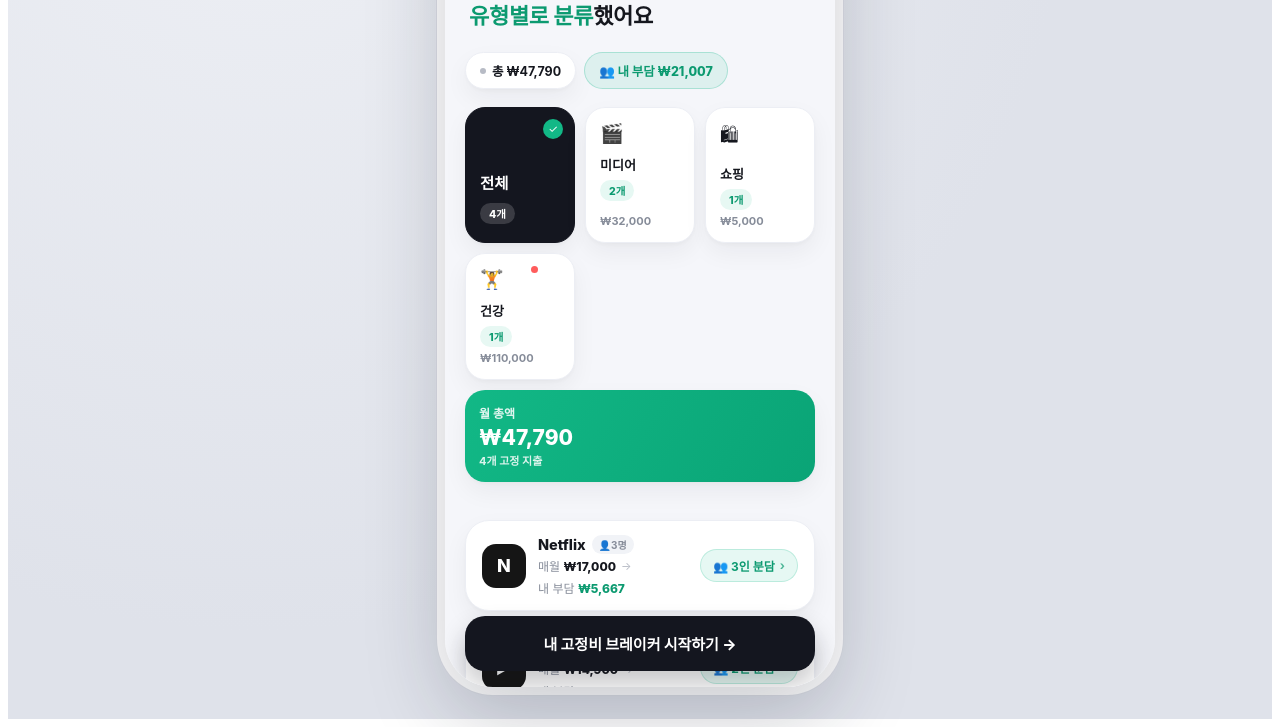
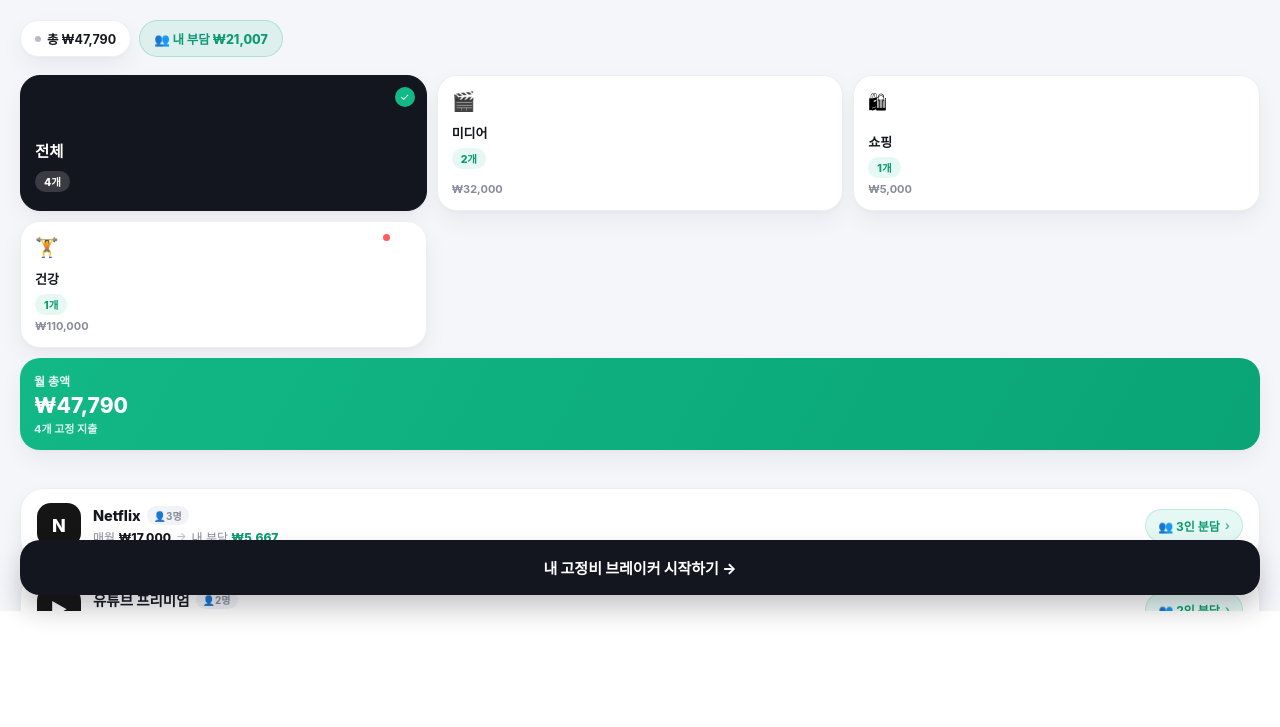
Before and after one commit to jskpub/bank_salad_per, a plain HTML site: page index.html in a window 1280 px wide. Shown: the part 189-916 px from the top of the page. After the commit the page ends 800 px from the top, so only its background shows below. Drawn offline with Linux system fonts and the light colour scheme.

Commit message:
css 수정

```diff
--- a/style.scss
+++ b/style.scss
@@ -29,29 +29,31 @@
 
 * {
   box-sizing: border-box;
-}
-
-.stage {
-  display: flex;
-  justify-content: center;
-  align-items: flex-start;
-  padding: 24px 0;
-  background: radial-gradient(circle at 20% 0%, #eef0f5 0%, #dfe2ea 60%);
-  min-height: 900px;
-}
+  margin: 0;
+  padding: 0;
+}
+
+// .stage {
+//   display: flex;
+//   justify-content: center;
+//   align-items: flex-start;
+//   padding: 24px 0;
+//   background: radial-gradient(circle at 20% 0%, #eef0f5 0%, #dfe2ea 60%);
+//   min-height: 900px;
+// }
 
 .phone {
-  position: relative;
-  width: 390px;
-  height: 844px;
-  background: var(--bg-app);
-  border-radius: 48px;
-  overflow: hidden;
-  box-shadow:
-    0 30px 80px rgba(24, 26, 45, 0.22),
-    0 0 0 8px #ffffff,
-    0 0 0 9px #dcdfe6;
-  color: var(--text-1);
+  // position: relative;
+  // width: 390px;
+  // height: 844px;
+  // background: var(--bg-app);
+  // border-radius: 48px;
+  // overflow: hidden;
+  // box-shadow:
+  //   0 30px 80px rgba(24, 26, 45, 0.22),
+  //   0 0 0 8px #ffffff,
+  //   0 0 0 9px #dcdfe6;
+  // color: var(--text-1);
 }
 
 .notch {
```
Also changed, not shown: style.css, 1 other file.
